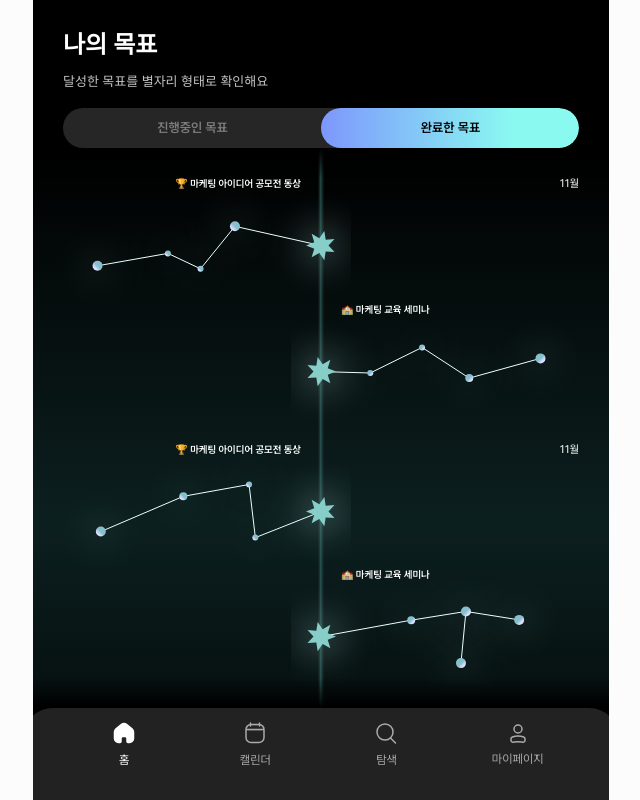
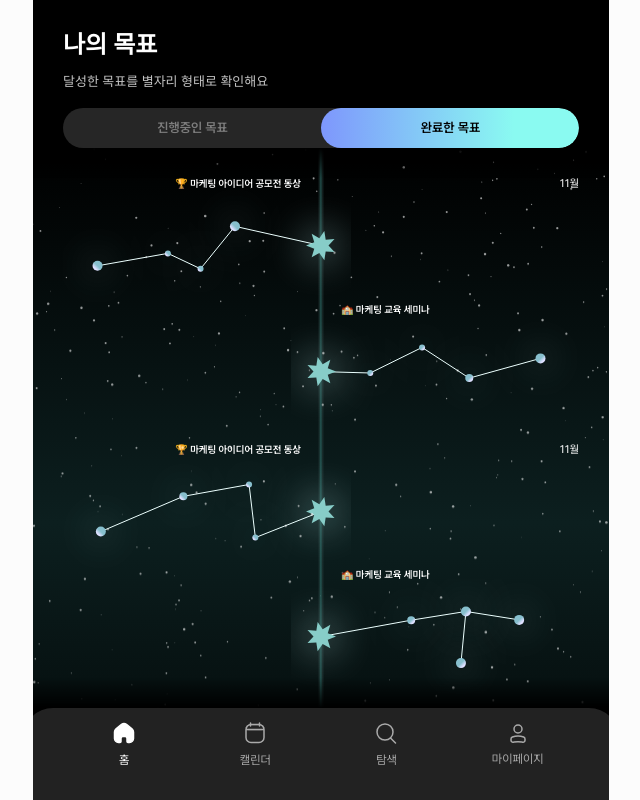
Before and after one commit to 9oormthon-univ/2024_DANPOON_TEAM_52_FE, a React (Create React App) app: page /home in a window 1280 px wide. Both pictures are taken after a click on the label "완료한 목표". Shown: the whole page, without its empty margins (319-959 px from the left). Built offline with nearby package versions, Linux system fonts and the light colour scheme.

Commit message:
✨ 움직이는 별 배경

```diff
--- /dev/null
+++ b/src/components/StarBackground.jsx
@@ -0,0 +1,66 @@
+import { styled } from "styled-components"
+import { motion } from "framer-motion"
+import { useState, useEffect, useRef } from "react"
+
+const Container = styled(motion.canvas)`
+  position: absolute;
+  width: 100%;
+  height: 100%;
+  top: 0;
+  left: 0;
+  pointer-events: none;
+  z-index: 0;
+`
+
+export default function StarBackground() {
+  const canvasRef = useRef(null)
+  const [scrollY, setScrollY] = useState(0)
+  useEffect(() => {
+    const canvas = canvasRef.current
+    const ctx = canvas.getContext("2d")
+    const width = canvas.parentElement.offsetWidth
+    const height =
+      (canvas.parentElement.scrollHeight + canvas.parentElement.offsetHeight) /
+      2
+
+    const scale = window.devicePixelRatio || 1
+
+    canvas.width = width * scale
+    canvas.height = height * scale
+    canvas.style.height = `${height}px`
+    ctx.scale(scale, scale)
+
+    const drawStars = () => {
+      ctx.clearRect(0, 0, width, height)
+      for (let i = 0; i < 1000; i++) {
+        const x = Math.random() * canvas.width
+        const y = Math.random() * canvas.height
+        const size = Math.random() * 1 + 0.3
+        ctx.beginPath()
+        ctx.arc(x, y, size, 0, 2 * Math.PI)
+        ctx.fillStyle = "#ffffff99"
+        ctx.fill()
+      }
+    }
+
+    drawStars()
+
+    canvas.parentElement.addEventListener(
+      "scroll",
+      () => {
+        setScrollY(canvas.parentElement.scrollTop)
+      },
+      { passive: true }
+    )
+
+    return () => {
+      canvas.parentElement.removeEventListener("scroll", () => {
+        setScrollY(canvas.parentElement.scrollTop)
+      })
+    }
+  }, [])
+  useEffect(() => {
+    canvasRef.current.style.top = `-${scrollY / 2}px`
+  }, [scrollY])
+  return <Container ref={canvasRef} />
+}
--- a/src/pages/Home/CompleteGoals/index.jsx
+++ b/src/pages/Home/CompleteGoals/index.jsx
@@ -1,4 +1,5 @@
 import Constellation from "../../../components/Constellation"
+import StarBackground from "../../../components/StarBackground"
 import {
   ShadowContainer,
   Container,
@@ -30,6 +31,7 @@ export default function CompleteGoals() {
             </GoalContainer>
           </MonthContainer>
         ))}
+        <StarBackground />
       </Container>
     </ShadowContainer>
   )
```
